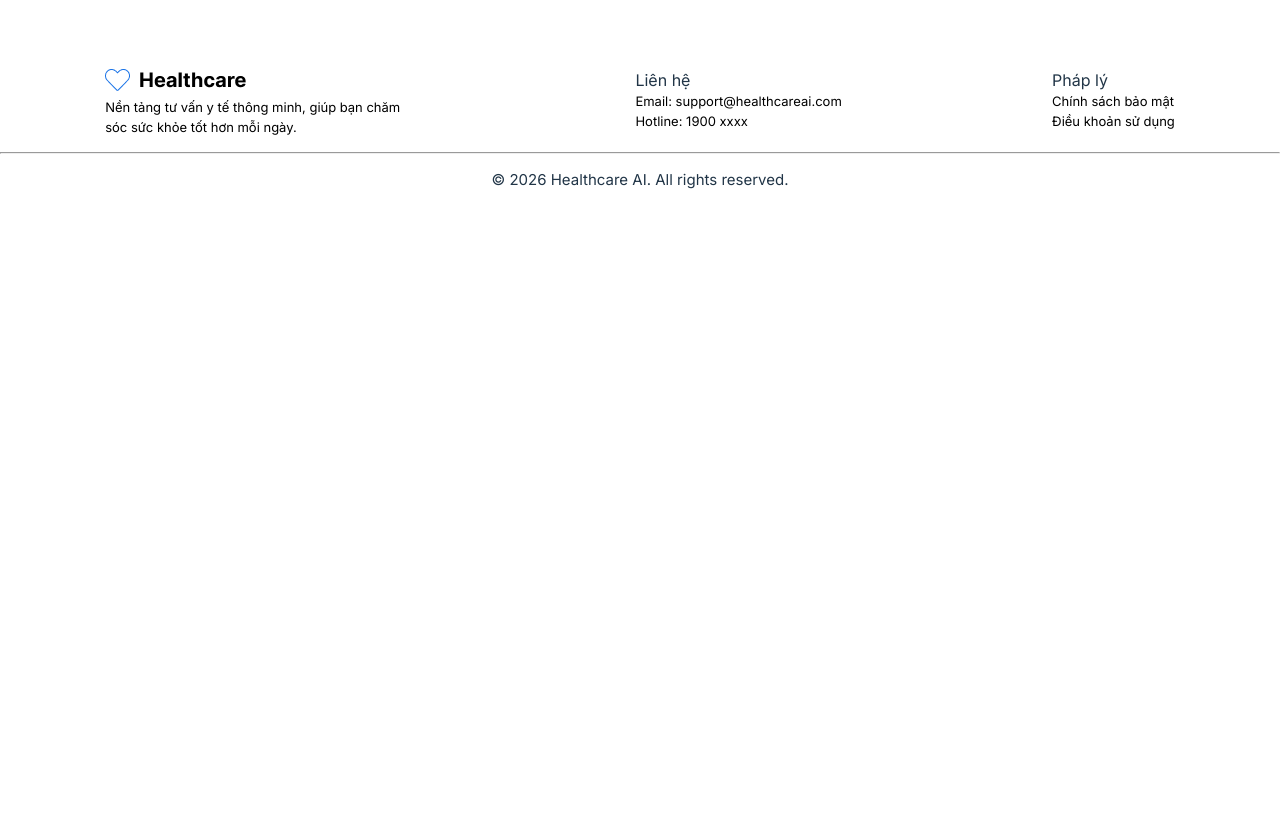
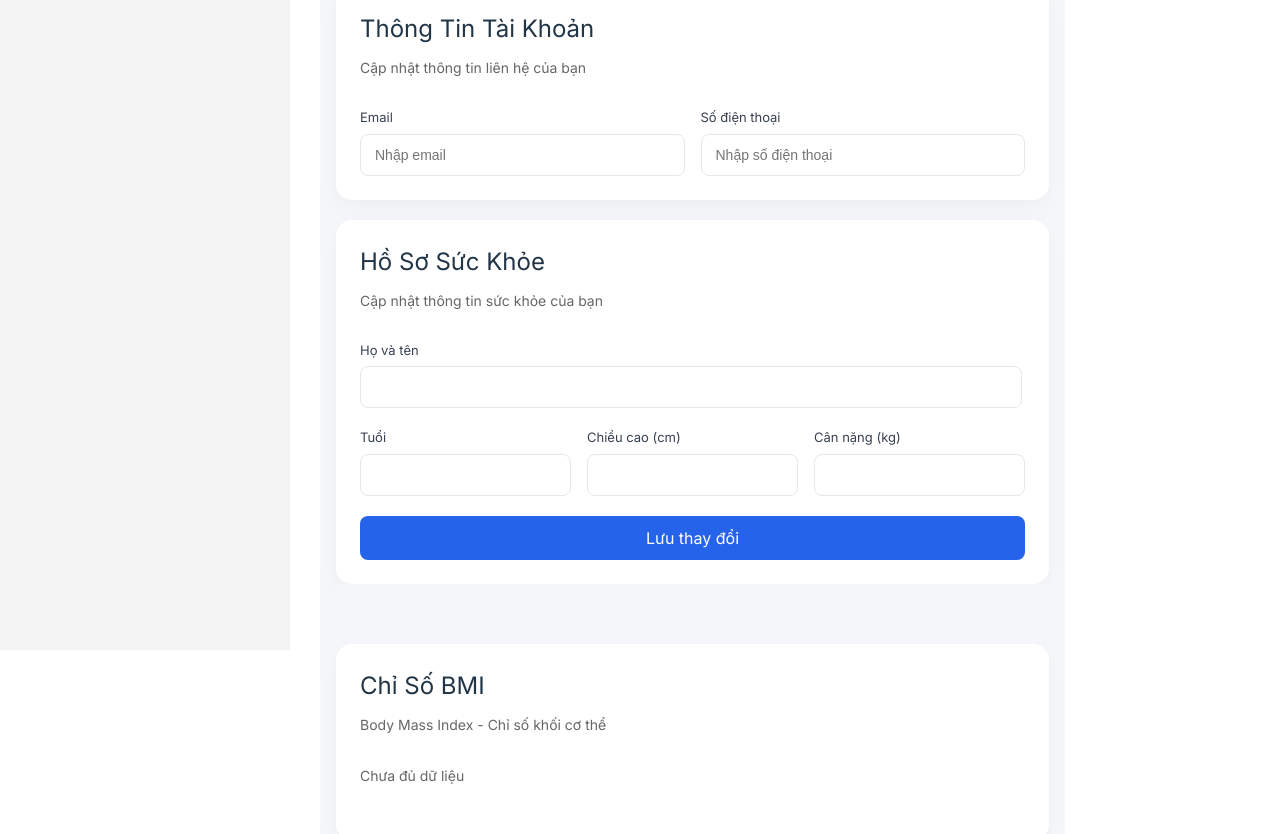
Before and after one commit to khanh251204/CDIO_447, a React (Vite) app: page /profile in a window 1280 px wide. Shown: the part 270-1104 px from the top of the page. Before the commit the page ends 800 px from the top, so only its background shows below. Built offline with nearby package versions, Linux system fonts and the light colour scheme; no server answers; sample sign-in values are in the browser's storage.

Commit message:
myle/thongtincanhan

```diff
--- /dev/null
+++ b/src/Pages/profile.jsx
@@ -0,0 +1,130 @@
+import { useState, useEffect } from "react";
+import styles from "./profile.module.css";
+
+export function Profile() {
+    const [height, setHeight] = useState("");
+    const [weight, setWeight] = useState("");
+    const [bmi, setBmi] = useState(null);
+    const [status, setStatus] = useState("");
+
+    useEffect(() => {
+        if (height && weight) {
+            const h = height / 100;
+            const value = (weight / (h * h)).toFixed(1);
+            setBmi(value);
+
+            if (value < 18.5) setStatus("Gầy");
+            else if (value < 25) setStatus("Bình thường");
+            else if (value < 30) setStatus("Thừa cân");
+            else setStatus("Béo phì");
+        } else {
+            setBmi(null);
+        }
+    }, [height, weight]);
+
+    return (
+        <div className={styles.page}>
+            <div className={styles.container}>
+                <h2>Thông tin cá nhân</h2>
+                <p>Quản lý và cập nhật thông tin sức khoẻ của bạn</p>
+                <div className={styles.card}>
+                    <h2>Thông Tin Tài Khoản</h2>
+                    <p className={styles.sub}>
+                        Cập nhật thông tin liên hệ của bạn
+                    </p>
+
+                    <div className={styles.row}>
+                        {/* Email */}
+                        <div className={styles.formGroup}>
+                            <label>
+                                <i className="fa-regular fa-envelope"></i> Email
+                            </label>
+                            <input
+                                type="email"
+                                placeholder="Nhập email"
+                            />
+                        </div>
+
+                        {/* Số điện thoại */}
+                        <div className={styles.formGroup}>
+                            <label>
+                                <i className="fa-solid fa-phone"></i> Số điện thoại
+                            </label>
+                            <input
+                                type="tel"
+                                placeholder="Nhập số điện thoại"
+                            />
+                        </div>
+                    </div>
+                </div>
+
+                <div className={styles.card}>
+                    <h2>Hồ Sơ Sức Khỏe</h2>
+                    <p>Cập nhật thông tin sức khỏe của bạn</p>
+
+                    {/* Họ và tên */}
+                    <div className={styles.formGroup}>
+                        <label>Họ và tên</label>
+                        <input className={styles.full} />
+                    </div>
+
+                    {/* Tuổi + Chiều cao + Cân nặng */}
+                    <div className={styles.row}>
+                        <div className={styles.formGroup}>
+                            <label>Tuổi</label>
+                            <input type="number" />
+                        </div>
+
+                        <div className={styles.formGroup}>
+                            <label>Chiều cao (cm)</label>
+                            <input
+                                type="number"
+                                value={height}
+                                onChange={(e) => setHeight(e.target.value)}
+                            />
+                        </div>
+
+                        <div className={styles.formGroup}>
+                            <label>Cân nặng (kg)</label>
+                            <input
+                                type="number"
+                                value={weight}
+                                onChange={(e) => setWeight(e.target.value)}
+                            />
+                        </div>
+                    </div>
+
+                    <button className={styles.btn}>Lưu thay đổi</button>
+                </div>
+                {/* BMI */}
+                <div className={styles.page}>
+                    <div className={styles.layout}>
+
+                        {/* CỘT TRÁI – CHỈ SỐ */}
+                        <div className={styles.left}>
+                            <div className={`${styles.card} ${styles.bmiCard}`}>
+                                <h2>Chỉ Số BMI</h2>
+                                <p>Body Mass Index - Chỉ số khối cơ thể</p>
+
+                                {bmi ? (
+                                    <>
+                                        <div className={styles.bmiValue}>{bmi}</div>
+                                        <div className={styles.bmiStatus}>{status}</div>
+                                        <p className={styles.note}>
+                                            Dựa trên chiều cao và cân nặng
+                                        </p>
+                                    </>
+                                ) : (
+                                    <p className={styles.note}>
+                                        Chưa đủ dữ liệu
+                                    </p>
+                                )}
+                            </div>
+                        </div>
+
+                    </div>
+                </div>
+            </div>
+        </div>
+    );
+}
--- /dev/null
+++ b/src/Pages/profile.module.css
@@ -0,0 +1,142 @@
+.page {
+    background: #f5f7fb;
+    min-height: 100vh;
+    padding: 40px 0;
+    margin-bottom: 50px;
+}
+
+.container {
+    max-width: 720px;
+    margin: 0 auto;
+    padding: 0 16px;
+    text-align: left;
+    margin-top: 40px;
+}
+.container h2 {
+    font-size: 24px;
+    margin-bottom: 10px;
+}
+.container p {
+    font-size: 14px;
+    color: #666;
+    margin-bottom: 30px;
+}
+
+.card {
+  background: #fff;
+  border-radius: 16px;
+  padding: 24px;
+  box-shadow: 0 8px 24px rgba(0, 0, 0, 0.04);
+  margin-top: 20px;
+}
+
+.sub {
+  font-size: 14px;
+  color: #6b7280;
+  margin-bottom: 16px;
+}
+
+.row {
+  display: flex;
+  gap: 20px;
+  margin-top: 20px;
+}
+
+.infoBox {
+  flex: 1;
+  background: #f2f3f5;
+  border-radius: 12px;
+  padding: 16px;
+}
+
+.label {
+  font-size: 13px;
+  color: #6b7280;
+  display: flex;
+  align-items: center;
+  gap: 8px;
+  margin-bottom: 6px;
+}
+
+.value {
+  font-size: 15px;
+  font-weight: 500;
+  color: #111827;
+}
+
+.formGroup {
+  display: flex;
+  flex-direction: column;
+  width: 100%;
+}
+
+.formGroup label {
+  font-size: 13px;
+  font-weight: 500;
+  margin-bottom: 6px;
+  color: #374151;
+}
+
+.formGroup input {
+  padding: 12px 14px;
+  border-radius: 8px;
+  border: 1px solid #e5e7eb;
+  font-size: 14px;
+}
+
+.row {
+  display: flex;
+  gap: 16px;
+}
+
+.full {
+  width: 95%;
+}
+
+input {
+    flex: 1;
+    padding: 10px 12px;
+    border-radius: 8px;
+    border: 1px solid #ddd;
+}
+
+input:disabled {
+    background: #f1f1f1;
+}
+
+.btn {
+    width: 100%;
+    padding: 12px;
+    background: #2563eb;
+    color: #fff;
+    border: none;
+    border-radius: 8px;
+    cursor: pointer;
+    margin-top: 20px;
+}
+.bmiCard {
+  position: relative;
+}
+
+/* Tiêu đề + mô tả giữ bên trái */
+.subtitle,
+.note {
+  text-align: left;
+}
+
+/* CHỈ SỐ BMI Ở GIỮA */
+.bmiValue {
+  text-align: center;
+  font-size: 48px;
+  font-weight: 700;
+  color: #2563eb;
+  margin-top: 16px;
+}
+
+.bmiStatus {
+  text-align: center;
+  font-size: 18px;
+  font-weight: 600;
+  color: #16a34a;
+  margin-top: 4px;
+}
--- a/src/Routes/AppRouter.jsx
+++ b/src/Routes/AppRouter.jsx
@@ -6,7 +6,7 @@ import Register from "../Pages/Register";
 import Login from "../Pages/Login";
 import PrivateLayout from "./PrivateLayout";
 import {Dashboard} from "../Pages/Dashboard"
-
+import {Profile} from "../Pages/Profile"
 
 export const AppRouter = () => {
     return (
@@ -52,6 +52,7 @@ export const AppRouter = () => {
             >
                 {/* 👇 TẤT CẢ NẰM TRONG OUTLET */}
                 <Route path="/dashboard" element={<Dashboard />} />
+                <Route path="/profile" element={<Profile />} />
                 {/* sau này thêm */}
                 {/* <Route path="/profile" element={<Profile />} /> */}
                 {/* <Route path="/orders" element={<Orders />} /> */}
```
